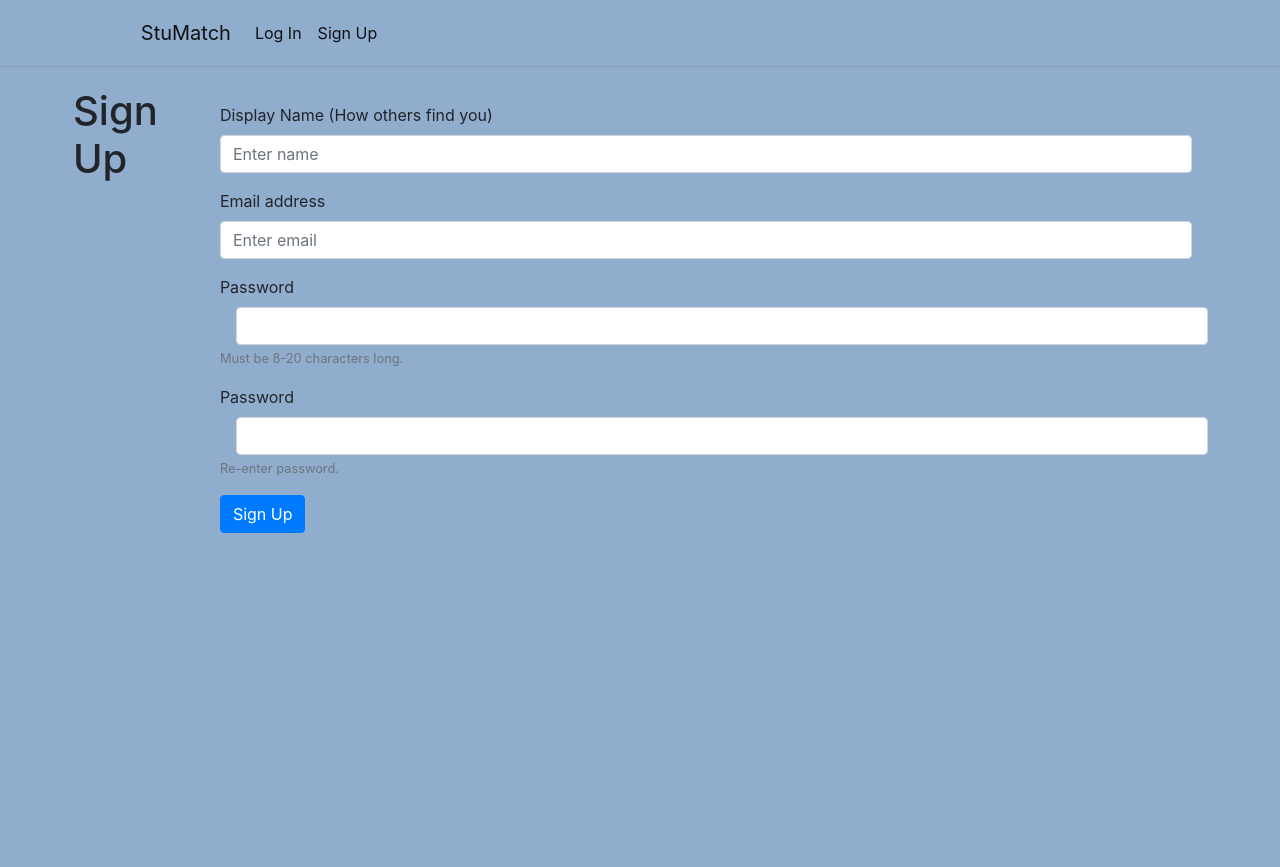
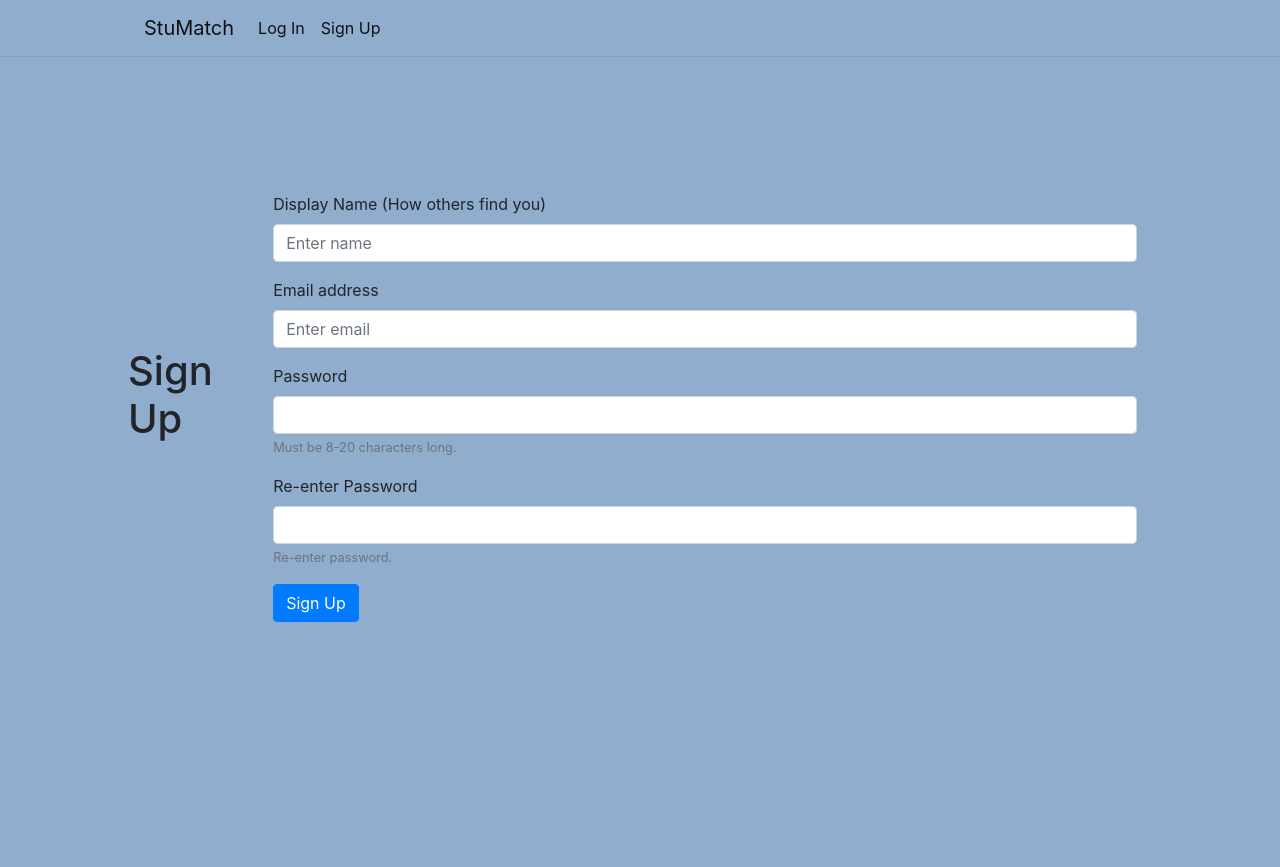
Before and after one commit to zlatax/StudentMatching, a Flask app: page /auth/signup in a window 1280 px wide. After the commit the page ends 622 px from the top, so only its background shows below. Run offline with Flask 2, Linux system fonts and the light colour scheme; some libraries are stand-ins or nearby versions.

Commit message:
fix home styling

```diff
--- a/StudentMatching/static/css/home.css
+++ b/StudentMatching/static/css/home.css
@@ -1,9 +1,8 @@
 #home-content {
     height:100%;
     width:100%;
-    margin:auto;
-    padding-left: 5%;
-    padding-right: 5%;
+    align-items: center;
+    padding-top:5%;
 }
 
 #button-getstarted {
@@ -12,22 +11,18 @@
 }
 
 #home-paragraph {
-    position:relative;
-    top:15%;
-    left:10%;
+    height:fit-content;
 }
 
 #home-paragraph h1 {
-    font-size: 96px;
+    font-size: 5.5vw;
 }
 
 #home-paragraph p {
-    font-size: 25px;
+    font-size: 1.5vw;
 }
 
 #home-image {
-    position:relative;
-    top:10%;
-    height: 500px;
+    height: 30vw;
     width:auto;
 }
--- a/StudentMatching/static/css/main.css
+++ b/StudentMatching/static/css/main.css
@@ -16,7 +16,7 @@ main {
     flex-direction: column;
     align-items: center;
     width:100%;
-    height:100vh;
+    height: 95vh;
     background-color:#90ADCD;
 }
 
@@ -27,7 +27,7 @@ main {
 }
 
 .home {
-    padding:20px 10px;
+    padding:5% 10% 15% 10%;
 }
 
 .logged-in {
@@ -65,13 +65,13 @@ main {
 /* Login Page Styling */
 #login-title {
     font-size:100px;
-    margin:25% 0px;
+    margin:0px 0px;
 }
 
 #login-form {
     background-color: rgb(255, 255, 255);
     padding:10px;
-    margin:20% 10px;
+    margin:0px 10px;
     border-radius: 10px;
     height:fit-content;
     width: fit-content;
@@ -84,3 +84,5 @@ main {
 #login-form button {
     margin:10px 5px 5px 5px;
 }
+
+/* Sign up form styling */
--- a/StudentMatching/static/css/navbar.css
+++ b/StudentMatching/static/css/navbar.css
@@ -1,6 +1,15 @@
 nav {
     background-color:#90ADCD;
+
+}
+
+.navbar-back {
+    background-color:#90ADCD;
     border-bottom: 1px solid #00000017;
+}
+
+.navbar {
+    margin:0px 10%;
 }
 
 .dropdown li{position:relative;}
@@ -11,9 +20,7 @@ ul.sub-menu ul { position:absolute;left:0;top:100%}
     background-color: #ffffff;
 }
 
-.navbar-brand {
-    margin:5px 10%;
-}
+
 
 .navbar-brand.h1 {
     font-size: 25px;
--- a/StudentMatching/templates/login.html
+++ b/StudentMatching/templates/login.html
@@ -10,7 +10,7 @@ StuMatch - Home
 
 {% block main %}
 <main class="home">
-    <div class="content horizontal around" id="home-content">
+    <div class="content horizontal around center" id="home-content">
         <h1 id="login-title">Log In</h1>
         <div class="container vertical" id="login-form">
             <form method="post">
--- a/StudentMatching/templates/partials/navbar-home.html
+++ b/StudentMatching/templates/partials/navbar-home.html
@@ -15,8 +15,7 @@
     </div>
 </nav> -->
 
-
-
+<div class="navbar-back">
   <nav class="navbar navbar-expand-lg navbar-light">
     <a class="navbar-brand" href="/">StuMatch</a>
     <button class="navbar-toggler" type="button" data-toggle="collapse" data-target="#navbarSupportedContent" aria-controls="navbarSupportedContent" aria-expanded="false" aria-label="Toggle navigation">
@@ -34,3 +33,4 @@
       </ul>
     </div>
   </nav>
+</div>
--- a/StudentMatching/templates/partials/navbar-loggedin.html
+++ b/StudentMatching/templates/partials/navbar-loggedin.html
@@ -1,3 +1,4 @@
+<div class="navbar-back">
   <nav class="navbar navbar-expand-lg navbar-light">
     <a class="navbar-brand" href="/">StuMatch</a>
     <button class="navbar-toggler" type="button" data-toggle="collapse" data-target="#navbarSupportedContent" aria-controls="navbarSupportedContent" aria-expanded="false" aria-label="Toggle navigation">
@@ -22,3 +23,4 @@
       </ul>
     </div>
   </nav>
+</div>
--- a/StudentMatching/templates/signup.html
+++ b/StudentMatching/templates/signup.html
@@ -10,11 +10,11 @@ StuMatch - Home
 
 {% block main %}
 <main class="home">
-    <div class="content horizontal between" id="home-content">
+    <div class="content horizontal between center" id="home-content">
         <h1>Sign Up</h1>
         <div class="container vertical">
             <p>{{message}}</p>
-            <form action="/auth/signup" method="post">
+            <form action="/auth/signup" method="post" id="signup-form">
                 <div class="form-group">
                     <label for="displayName">Display Name (How others find you)</label>
                     <input type="text" class="form-control" name="displayName" placeholder="Enter name">
@@ -25,14 +25,14 @@ StuMatch - Home
                 </div>
                 <div class="form-group">
                     <label for="inputPassword1">Password</label>
-                    <input type="password" name="inputPassword1" id="inputPassword1" class="form-control mx-sm-3">
+                    <input type="password" name="inputPassword1" id="inputPassword1" class="form-control">
                     <small id="passwordHelpInline" class="text-muted">
                       Must be 8-20 characters long.
                     </small>
                 </div>
                 <div class="form-group">
-                    <label for="inputPassword2">Password</label>
-                    <input type="password" name="inputPassword2" id="inputPassword2" class="form-control mx-sm-3">
+                    <label for="inputPassword2">Re-enter Password</label>
+                    <input type="password" name="inputPassword2" id="inputPassword2" class="form-control">
                     <small id="passwordHelpInline" class="text-muted">
                         Re-enter password.
                     </small>
```
Lines whose indentation alone changed are shown as unchanged.
